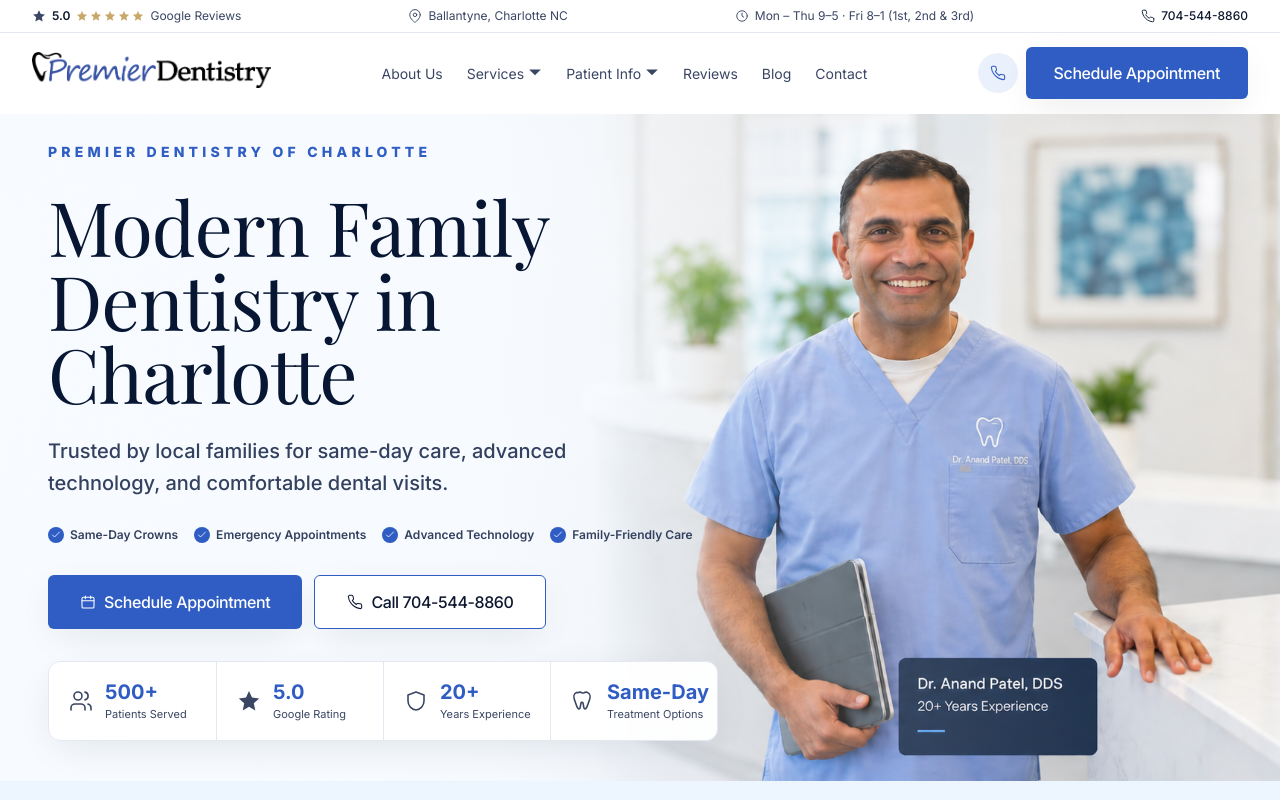
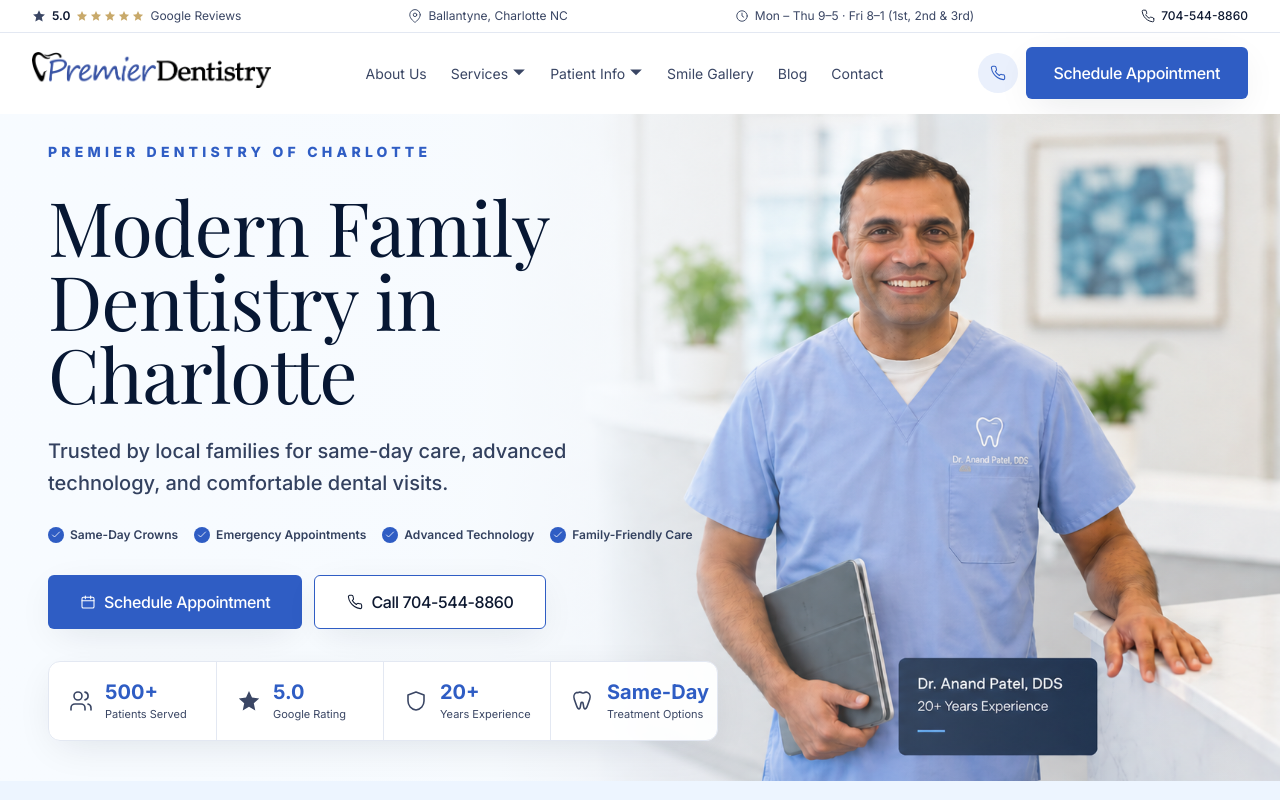
Before and after one commit to sendeepak2025/premierdentistrync.com, a Next.js app: page / in a window 1280 px wide. Shown: the top 800 px of the page. Built offline with nearby package versions, Linux system fonts and the light colour scheme; a web font is replaced by a local one.

Commit message:
Replace reviews nav with smile gallery

```diff
--- a/src/components/Header.tsx
+++ b/src/components/Header.tsx
@@ -285,7 +285,7 @@
                 )}
               </div>
 
-              <NavLink href="/#reviews" pathname={pathname}>Reviews</NavLink>
+              <NavLink href="/smile-gallery" pathname={pathname}>Smile Gallery</NavLink>
               <NavLink href="/blog" pathname={pathname}>Blog</NavLink>
               <NavLink href="/contact" pathname={pathname}>Contact</NavLink>
             </nav>
@@ -428,7 +428,6 @@
             </div>
 
             <MobileLink href="/smile-gallery" pathname={pathname}>Smile Gallery</MobileLink>
-            <MobileLink href="/#reviews" pathname={pathname}>Reviews</MobileLink>
             <MobileLink href="/blog" pathname={pathname}>Blog</MobileLink>
             <MobileLink href="/contact" pathname={pathname}>Contact</MobileLink>
           </nav>
```
